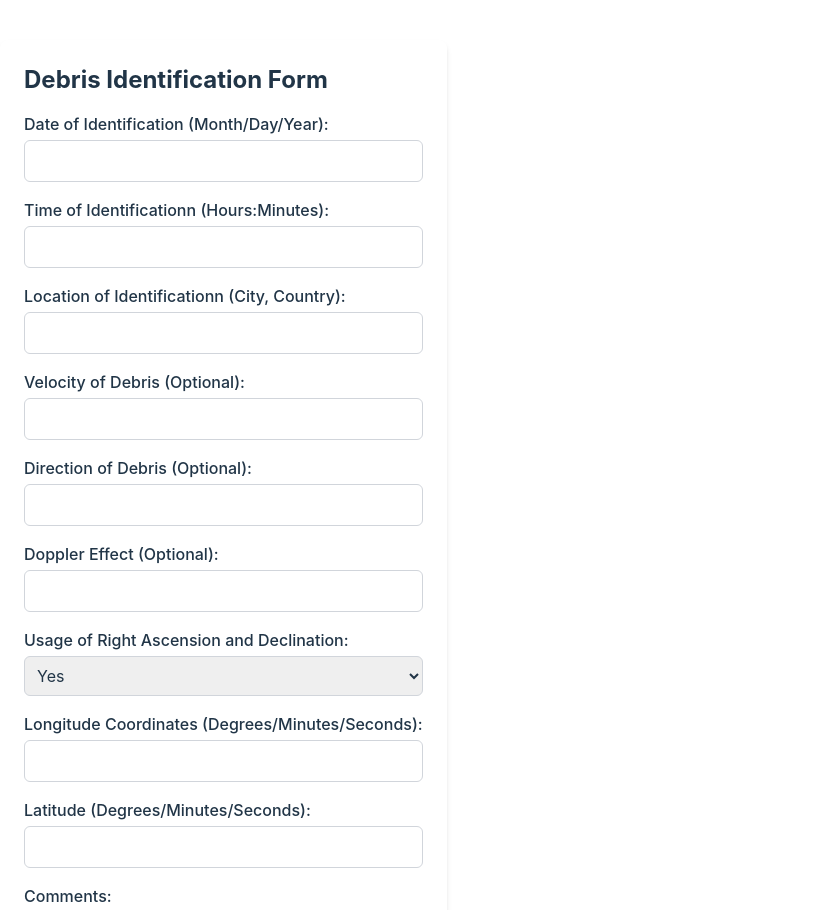
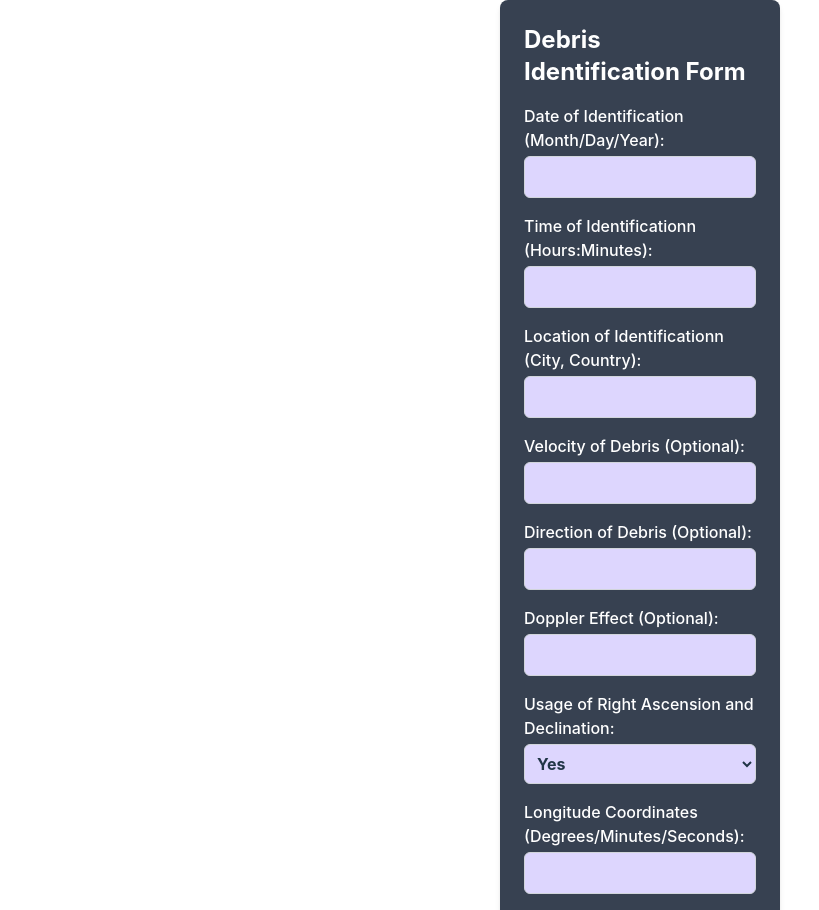
Before and after one commit to Jynxae/JSCHack, a React (Vite) app in the folder debris-tracker/: page /input-form in a window 1280 px wide. Shown: the top 910 px of the page, without its empty margins (0-819 px from the left). Built offline with nearby package versions, Linux system fonts and the light colour scheme.

Commit message:
InputForm

```diff
--- a/debris-tracker/src/pages/InputForm.jsx
+++ b/debris-tracker/src/pages/InputForm.jsx
@@ -1,4 +1,5 @@
 import React, { useState } from "react";
+
 
 function InputForm() {
   const [formData, setFormData] = useState({
@@ -28,11 +29,11 @@ function InputForm() {
   };
 
   return (
-    <div className="max-w-md mx-auto mt-10 p-6 bg-white rounded-lg shadow-md">
-      <h2 className="text-2xl font-bold mb-4">Debris Identification Form</h2>
-      <form onSubmit={handleSubmit} className="space-y-4">
+    <div className="mx-[500px] p-6 bg-gray-700 rounded-lg shadow-md justify-center">
+        <h2 className="text-2xl font-bold mb-4 text-white">Debris Identification Form</h2>
+      <form onSubmit={handleSubmit} className="space-y-4 justify-center w-full">
         <div>
-          <label htmlFor="date" className="block font-medium mb-1">
+          <label htmlFor="date" className="block font-medium mb-1 text-white">
             Date of Identification (Month/Day/Year):
           </label>
           <input
@@ -42,11 +43,11 @@ function InputForm() {
             value={formData.date}
             onChange={handleChange}
             required
-            className="w-full p-2 border border-gray-300 rounded-md focus:outline-none focus:ring-2 focus:ring-blue-500"
+            className="w-full p-2 border border-gray-300 rounded-md focus:outline-none focus:ring-2 focus:ring-blue-500 bg-violet-200 font-bold hover:bg-violet-300"
           />
         </div>
         <div>
-          <label htmlFor="time" className="block font-medium mb-1">
+          <label htmlFor="time" className="block font-medium mb-1 text-white">
             Time of Identificationn (Hours:Minutes):
           </label>
           <input
@@ -56,11 +57,11 @@ function InputForm() {
             value={formData.time}
             onChange={handleChange}
             required
-            className="w-full p-2 border border-gray-300 rounded-md focus:outline-none focus:ring-2 focus:ring-blue-500"
+            className="w-full p-2 border border-gray-300 rounded-md focus:outline-none focus:ring-2 focus:ring-blue-500 bg-violet-200 font-bold hover:bg-violet-300"
           />
         </div>
         <div>
-          <label htmlFor="location" className="block font-medium mb-1">
+          <label htmlFor="location" className="block font-medium mb-1 text-white">
             Location of Identificationn (City, Country):
           </label>
           <input
@@ -70,11 +71,11 @@ function InputForm() {
             value={formData.location}
             onChange={handleChange}
             required
-            className="w-full p-2 border border-gray-300 rounded-md focus:outline-none focus:ring-2 focus:ring-blue-500"
+            className="w-full p-2 border border-gray-300 rounded-md focus:outline-none focus:ring-2 focus:ring-blue-500 bg-violet-200 font-bold hover:bg-violet-300"
           />
         </div>
         <div>
-          <label htmlFor="velocity" className="block font-medium mb-1">
+          <label htmlFor="velocity" className="block font-medium mb-1 text-white">
             Velocity of Debris (Optional):
           </label>
           <input
@@ -84,11 +85,11 @@ function InputForm() {
             value={formData.velocity}
             onChange={handleChange}
             required
-            className="w-full p-2 border border-gray-300 rounded-md focus:outline-none focus:ring-2 focus:ring-blue-500"
+            className="w-full p-2 border border-gray-300 rounded-md focus:outline-none focus:ring-2 focus:ring-blue-500 bg-violet-200 font-bold hover:bg-violet-300"
           />
         </div>
         <div>
-          <label htmlFor="direction" className="block font-medium mb-1">
+          <label htmlFor="direction" className="block font-medium mb-1 text-white">
             Direction of Debris (Optional):
           </label>
           <input
@@ -98,11 +99,11 @@ function InputForm() {
             value={formData.direction}
             onChange={handleChange}
             required
-            className="w-full p-2 border border-gray-300 rounded-md focus:outline-none focus:ring-2 focus:ring-blue-500"
+            className="w-full p-2 border border-gray-300 rounded-md focus:outline-none focus:ring-2 focus:ring-blue-500 bg-violet-200 font-bold hover:bg-violet-300"
           />
         </div>
         <div>
-          <label htmlFor="doppler" className="block font-medium mb-1">
+          <label htmlFor="doppler" className="block font-medium mb-1 text-white">
             Doppler Effect (Optional):
           </label>
           <input
@@ -112,11 +113,11 @@ function InputForm() {
             value={formData.doppler}
             onChange={handleChange}
             required
-            className="w-full p-2 border border-gray-300 rounded-md focus:outline-none focus:ring-2 focus:ring-blue-500"
+            className="w-full p-2 border border-gray-300 rounded-md focus:outline-none focus:ring-2 focus:ring-blue-500 bg-violet-200 font-bold hover:bg-violet-300"
           />
         </div>
         <div>
-          <label htmlFor="method" className="block font-medium mb-1">
+          <label htmlFor="method" className="block font-medium mb-1 text-white">
             Usage of Right Ascension and Declination:
           </label>
           <select
@@ -124,7 +125,7 @@ function InputForm() {
             name="method"
             value={formData.method}
             onChange={handleChange}
-            className="w-full p-2 border border-gray-300 rounded-md focus:outline-none focus:ring-2 focus:ring-blue-500"
+            className="w-full p-2 border border-gray-300 rounded-md focus:outline-none focus:ring-2 focus:ring-blue-500 bg-violet-200 font-bold hover:bg-violet-300"
           >
             <option value="Yes">Yes</option>
             <option value="No">No</option>
@@ -132,7 +133,7 @@ function InputForm() {
         </div>
         {formData.method === "Yes" && (
         <div>
-          <label htmlFor="longitude" className="block font-medium mb-1">
+          <label htmlFor="longitude" className="block font-medium mb-1 text-white">
             Longitude Coordinates (Degrees/Minutes/Seconds):
           </label>
           <input
@@ -142,13 +143,13 @@ function InputForm() {
             value={formData.longitude}
             onChange={handleChange}
             required
-            className="w-full p-2 border border-gray-300 rounded-md focus:outline-none focus:ring-2 focus:ring-blue-500"
+            className="w-full p-2 border border-gray-300 rounded-md focus:outline-none focus:ring-2 focus:ring-blue-500 bg-violet-200 font-bold hover:bg-violet-300"
           />
         </div>
         )}
         {formData.method === "Yes" && (
         <div>
-          <label htmlFor="latitude" className="block font-medium mb-1">
+          <label htmlFor="latitude" className="block font-medium mb-1 text-white">
             Latitude (Degrees/Minutes/Seconds):
           </label>
           <input
@@ -158,13 +159,13 @@ function InputForm() {
             value={formData.latitude}
             onChange={handleChange}
             required
-            className="w-full p-2 border border-gray-300 rounded-md focus:outline-none focus:ring-2 focus:ring-blue-500"
+            className="w-full p-2 border border-gray-300 rounded-md focus:outline-none focus:ring-2 focus:ring-blue-500 bg-violet-200 font-bold hover:bg-violet-300"
           />
         </div>
         )}
         {formData.method === "No" && (
         <div>
-          <label htmlFor="angle" className="block font-medium mb-1">
+          <label htmlFor="angle" className="block font-medium mb-1 text-white">
             Angle Above Horizon (0-Horizontal, 90-Directly Overhead):
           </label>
           <input
@@ -174,13 +175,13 @@ function InputForm() {
             value={formData.angle}
             onChange={handleChange}
             required
-            className="w-full p-2 border border-gray-300 rounded-md focus:outline-none focus:ring-2 focus:ring-blue-500"
+            className="w-full p-2 border border-gray-300 rounded-md focus:outline-none focus:ring-2 focus:ring-blue-500 bg-violet-200 font-bold hover:bg-violet-300"
           />
         </div>
         )}
         {formData.method === "No" && (
         <div>
-          <label htmlFor="azimuth" className="block font-medium mb-1">
+          <label htmlFor="azimuth" className="block font-medium mb-1 text-white">
             Azimuth Compass Direction in Degrees (0-N, 90-E, 180S, 270W):
           </label>
           <input
@@ -190,12 +191,12 @@ function InputForm() {
             value={formData.azimuth}
             onChange={handleChange}
             required
-            className="w-full p-2 border border-gray-300 rounded-md focus:outline-none focus:ring-2 focus:ring-blue-500"
+            className="w-full p-2 border border-gray-300 rounded-md focus:outline-none focus:ring-2 focus:ring-blue-500 bg-violet-200 font-bold hover:bg-violet-300"
           />
         </div>
         )}
         <div>
-          <label htmlFor="comments" className="block font-medium mb-1">
+          <label htmlFor="comments" className="block font-medium mb-1 text-white">
             Comments:
           </label>
           <textarea
@@ -203,12 +204,12 @@ function InputForm() {
             name="comments"
             value={formData.comments}
             onChange={handleChange}
-            className="w-full p-2 border border-gray-300 rounded-md focus:outline-none focus:ring-2 focus:ring-blue-500"
+            className="w-full p-2 border border-gray-300 rounded-md focus:outline-none focus:ring-2 focus:ring-blue-500 bg-violet-200 font-bold hover:bg-violet-300"
           />
         </div>
         <button
           type="submit"
-          className="w-full bg-blue-500 text-white p-2 rounded-md hover:bg-blue-600 transition duration-200"
+          className="w-full bg-violet-400 text-white p-2 rounded-md hover:bg-violet-500 transition duration-200"
         >
           Submit
         </button>
```
Also changed, not shown: 1 other file (tests, documents, lock files or other folders).
